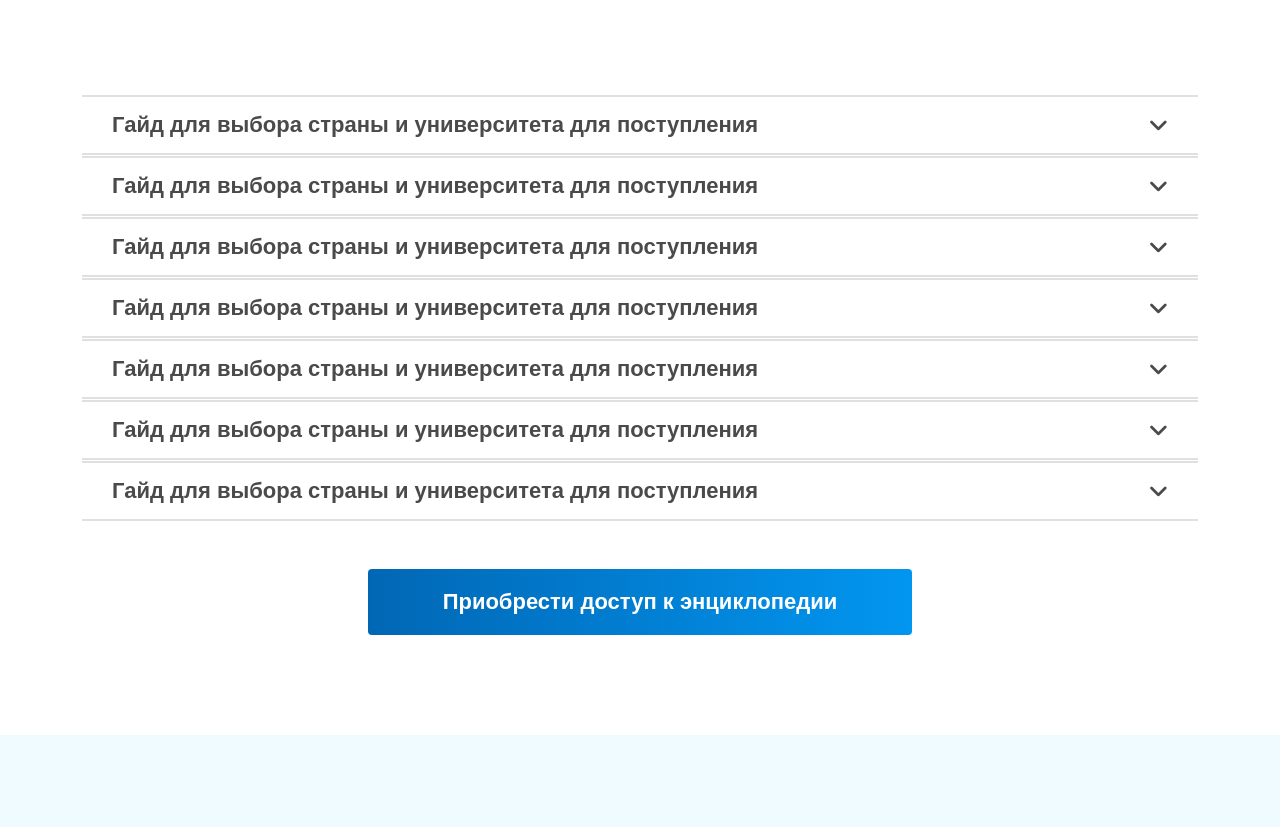
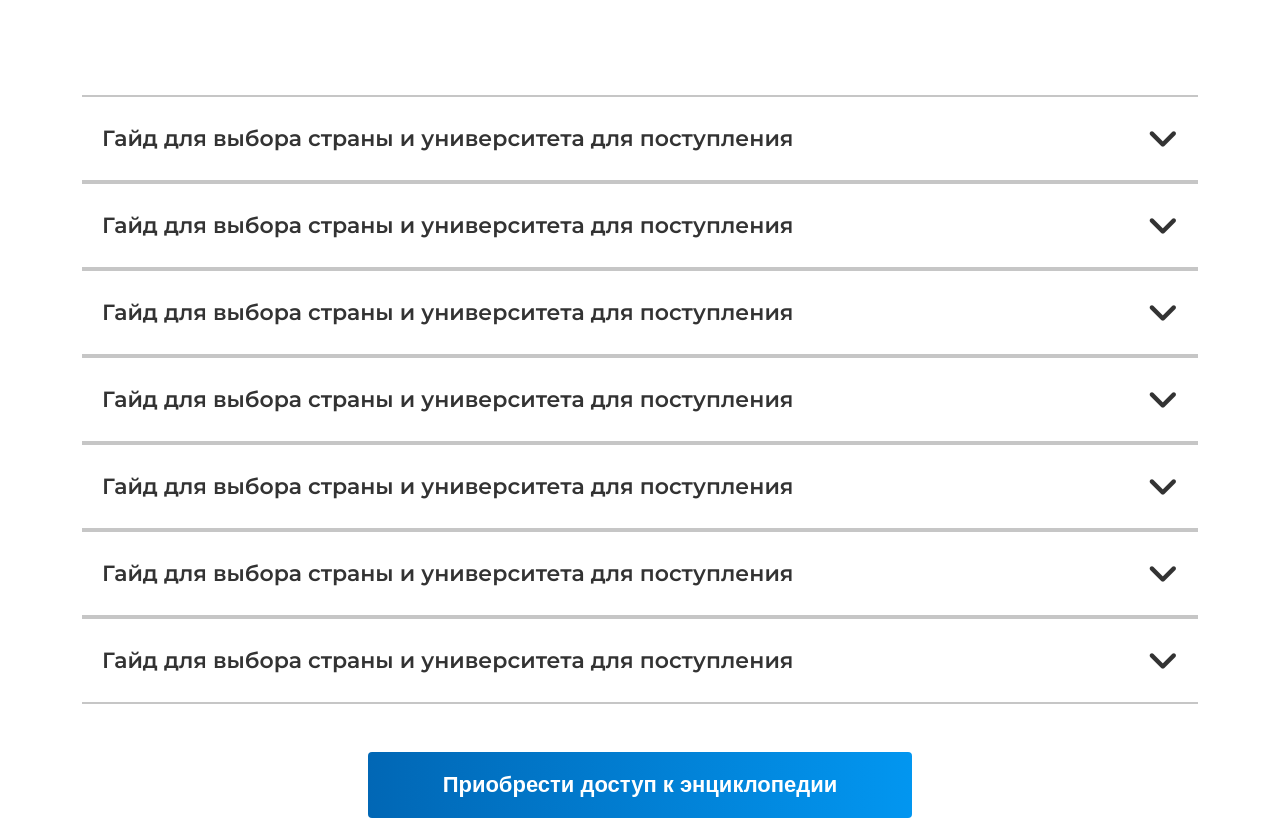
Before and after one commit to botitg/STUDY-QA, a plain HTML site: page index.html in a window 1280 px wide. Shown: the part 6305-7132 px from the top of the page. Drawn offline with nearby package versions, Linux system fonts and the light colour scheme.

Commit message:
accordion guide

```diff
--- a/assets/sass/screens/_guide.scss
+++ b/assets/sass/screens/_guide.scss
@@ -20,43 +20,41 @@
             text-align: center;
             margin-bottom: 50px;
         }
-        &__main {
-            width: 100%;
         .list {
             display: flex;
             flex-direction: column;
+            margin: 0 auto;
             width: 100%;
-                gap: 1px;
             &__item {
+                width: 100%;
+                .list__item__functions[open] .list__item__btn span {
+                    content: '-';
+                    transform: rotate(180deg);
+                    color: $blue;
+                }
+                &__functions {
+                    .list__item__btn {
+                        list-style-type: none;
                         display: flex;
-                    gap: 20px;
-                    flex-direction: column;
-                    width: 100%;
-                    &__btn {
-                        padding: 15px 30px;
-                        display: flex;
+                        align-items: center;
+                        gap: 15px;
                         justify-content: space-between;
-                        align-items: center;
-                        width: 100%;
-                        background: transparent;
-                        border-top: 2px solid #e0e0e0;
-                        border-bottom: 2px solid #e0e0e0;
-                        @include card-Title(600, #4a4a4a);
-                        &:active + .list__item__functions {
-                            display: block;
+                        @include card-Title(600, $gray);
+                        padding: 20px;
+                        border-bottom: 2px solid rgb(198, 198, 198);
+                        border-top: 2px solid rgb(198, 198, 198);
+                        span {
+                            transition: all 0.3s ease;
+                            font-size: 35px;
+                            font-weight: 200;
                         }
                     }
-                    &__functions {
-                        display: flex;
-                        flex-direction: column;
-                        gap: 15px;
-                        display: none;
                     .info {
                         display: flex;
                         gap: 10px;
-                            &:nth-child(3) {
-                                margin-bottom: 20px;
-                            }
+                        align-items: center;
+                        padding: 15px;
+                        @include text(500, $gray);
                         i {
                             color: $green;
                         }
@@ -64,9 +62,8 @@
                 }
             }
         }
-        }
-        &__btn{
-            background: linear-gradient(90deg, #0167B5 0%, #0296F0 100%);
+        &__btn {
+            background: linear-gradient(90deg, #0167b5 0%, #0296f0 100%);
             padding: 20px 75px;
             margin: 0 auto;
             border-radius: 4px;
--- a/index.html
+++ b/index.html
@@ -318,85 +318,92 @@
             <section class="guide">
                 <div class="container">
                     <div class="guide__content">
-                        <h2 class="guide__content__title">Как устроена <span> digital-энциклопедия: </span></h2>
+                        <h2 class="guide__content__title">Как устроена <span>digital-энциклопедия:</span></h2>
                         <p class="guide__content__text">
                             Вся наша digital-энциклопедия сосредоточена в Telegram-группе с удобным навигатором. Внутри вас ждут 14
                             разделов:
                         </p>
-                        <div class="guide__content__main">
                         <ul class="list">
                             <li class="list__item">
-                                    <button class="list__item__btn">
-                                        Гайд для выбора страны и университета для поступления <i class="fa-solid fa-angle-down"></i>
-                                    </button>
-                                    <div class="list__item__functions">
+                                <details class="list__item__functions">
+                                    <summary class="list__item__btn">
+                                        Гайд для выбора страны и университета для поступления
+                                        <span><i class="fa-solid fa-angle-down"></i></span>
+                                    </summary>
                                     <p class="info"><i class="fa-solid fa-check"></i> Общие вопросы поступления</p>
                                     <p class="info"><i class="fa-solid fa-check"></i> Общие вопросы поступления</p>
                                     <p class="info"><i class="fa-solid fa-check"></i> Общие вопросы поступления</p>
-                                    </div>
+                                </details>
                             </li>
                             <li class="list__item">
-                                    <button class="list__item__btn">
-                                        Гайд для выбора страны и университета для поступления <i class="fa-solid fa-angle-down"></i>
-                                    </button>
-                                    <div class="list__item__functions">
+                                <details class="list__item__functions">
+                                    <summary class="list__item__btn">
+                                        Гайд для выбора страны и университета для поступления
+                                        <span><i class="fa-solid fa-angle-down"></i></span>
+                                    </summary>
                                     <p class="info"><i class="fa-solid fa-check"></i> Общие вопросы поступления</p>
                                     <p class="info"><i class="fa-solid fa-check"></i> Общие вопросы поступления</p>
                                     <p class="info"><i class="fa-solid fa-check"></i> Общие вопросы поступления</p>
-                                    </div>
+                                </details>
                             </li>
                             <li class="list__item">
-                                    <button class="list__item__btn">
-                                        Гайд для выбора страны и университета для поступления <i class="fa-solid fa-angle-down"></i>
-                                    </button>
-                                    <div class="list__item__functions">
+                                <details class="list__item__functions">
+                                    <summary class="list__item__btn">
+                                        Гайд для выбора страны и университета для поступления
+                                        <span><i class="fa-solid fa-angle-down"></i></span>
+                                    </summary>
                                     <p class="info"><i class="fa-solid fa-check"></i> Общие вопросы поступления</p>
                                     <p class="info"><i class="fa-solid fa-check"></i> Общие вопросы поступления</p>
                                     <p class="info"><i class="fa-solid fa-check"></i> Общие вопросы поступления</p>
-                                    </div>
+                                </details>
                             </li>
                             <li class="list__item">
-                                    <button class="list__item__btn">
-                                        Гайд для выбора страны и университета для поступления <i class="fa-solid fa-angle-down"></i>
-                                    </button>
-                                    <div class="list__item__functions">
+                                <details class="list__item__functions">
+                                    <summary class="list__item__btn">
+                                        Гайд для выбора страны и университета для поступления
+                                        <span><i class="fa-solid fa-angle-down"></i></span>
+                                    </summary>
                                     <p class="info"><i class="fa-solid fa-check"></i> Общие вопросы поступления</p>
                                     <p class="info"><i class="fa-solid fa-check"></i> Общие вопросы поступления</p>
                                     <p class="info"><i class="fa-solid fa-check"></i> Общие вопросы поступления</p>
-                                    </div>
+                                </details>
                             </li>
                             <li class="list__item">
-                                    <button class="list__item__btn">
-                                        Гайд для выбора страны и университета для поступления <i class="fa-solid fa-angle-down"></i>
-                                    </button>
-                                    <div class="list__item__functions">
+                                <details class="list__item__functions">
+                                    <summary class="list__item__btn">
+                                        Гайд для выбора страны и университета для поступления
+                                        <span><i class="fa-solid fa-angle-down"></i></span>
+                                    </summary>
                                     <p class="info"><i class="fa-solid fa-check"></i> Общие вопросы поступления</p>
                                     <p class="info"><i class="fa-solid fa-check"></i> Общие вопросы поступления</p>
                                     <p class="info"><i class="fa-solid fa-check"></i> Общие вопросы поступления</p>
-                                    </div>
+                                </details>
                             </li>
                             <li class="list__item">
-                                    <button class="list__item__btn">
-                                        Гайд для выбора страны и университета для поступления <i class="fa-solid fa-angle-down"></i>
-                                    </button>
-                                    <div class="list__item__functions">
+                                <details class="list__item__functions">
+                                    <summary class="list__item__btn">
+                                        Гайд для выбора страны и университета для поступления
+                                        <span><i class="fa-solid fa-angle-down"></i></span>
+                                    </summary>
                                     <p class="info"><i class="fa-solid fa-check"></i> Общие вопросы поступления</p>
                                     <p class="info"><i class="fa-solid fa-check"></i> Общие вопросы поступления</p>
                                     <p class="info"><i class="fa-solid fa-check"></i> Общие вопросы поступления</p>
-                                    </div>
+                                </details>
                             </li>
                             <li class="list__item">
-                                    <button class="list__item__btn">
-                                        Гайд для выбора страны и университета для поступления <i class="fa-solid fa-angle-down"></i>
-                                    </button>
-                                    <div class="list__item__functions">
+                                <details class="list__item__functions">
+                                    <summary class="list__item__btn">
+                                        Гайд для выбора страны и университета для поступления
+                                        <span><i class="fa-solid fa-angle-down"></i></span>
+                                    </summary>
                                     <p class="info"><i class="fa-solid fa-check"></i> Общие вопросы поступления</p>
                                     <p class="info"><i class="fa-solid fa-check"></i> Общие вопросы поступления</p>
                                     <p class="info"><i class="fa-solid fa-check"></i> Общие вопросы поступления</p>
-                                    </div>
+                                </details>
                             </li>
+
                         </ul>
-                        </div>
+
                         <button class="guide__content__btn">Приобрести доступ к энциклопедии</button>
                     </div>
                 </div>
@@ -440,17 +447,17 @@
                         </span>
                         <div class="reviews__content__wrapper">
                             <div class="card">
-                                ctetur adipisicing elit. Officia explicabo animi quas, vel sequi doloremque rem repudiandae ipsam
-                                molestiae voluptates. Lorem ipsum dolor sit amet consectetur adipisicing elit. Corporis aut, harum inventore
-                                numquam officia quas ipsa minus aliquam ex. Perspiciatis at libero quos. Dicta inventore esse nostrum et
-                                consectetur veniam repellat provident nesciunt qui repudiandae? Explicabo necessitatibus nisi quam
-                                doloremque illo expedita, quos, aperiam nulla dicta eveniet sed itaque repellat.
+                                ctetur adipisicing elit. Officia explicabo animi quas, vel sequi doloremque rem repudiandae ipsam molestiae
+                                voluptates. Lorem ipsum dolor sit amet consectetur adipisicing elit. Corporis aut, harum inventore numquam
+                                officia quas ipsa minus aliquam ex. Perspiciatis at libero quos. Dicta inventore esse nostrum et consectetur
+                                veniam repellat provident nesciunt qui repudiandae? Explicabo necessitatibus nisi quam doloremque illo
+                                expedita, quos, aperiam nulla dicta eveniet sed itaque repellat.
                             </div>
                             <div class="card">
-                               `oluptates. Lorem ipsum dolor sit amet consectetur adipisicing elit. Corporis aut, harum inventore
-                                numquam officia quas ipsa minus aliquam ex. Perspiciatis at libero quos. Dicta inventore esse nostrum et
-                                consectetur veniam repellat provident nesciunt qui repudiandae? Explicabo necessitatibus nisi quam
-                                doloremque illo expedita, quos, aperiam nulla dicta eveniet sed itaque repellat.
+                                `oluptates. Lorem ipsum dolor sit amet consectetur adipisicing elit. Corporis aut, harum inventore numquam
+                                officia quas ipsa minus aliquam ex. Perspiciatis at libero quos. Dicta inventore esse nostrum et consectetur
+                                veniam repellat provident nesciunt qui repudiandae? Explicabo necessitatibus nisi quam doloremque illo
+                                expedita, quos, aperiam nulla dicta eveniet sed itaque repellat.
                             </div>
                             <div class="card">
                                 <div class="card__head">
```
Also changed, not shown: assets/sass/css/index.min.css, 1 other file. Lines whose indentation alone changed are shown as unchanged.
